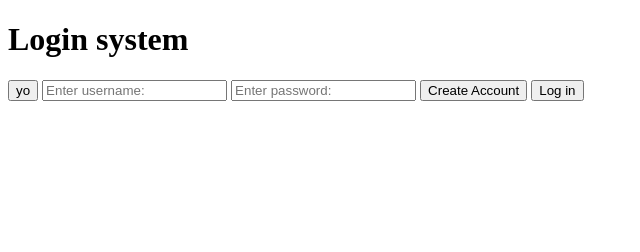
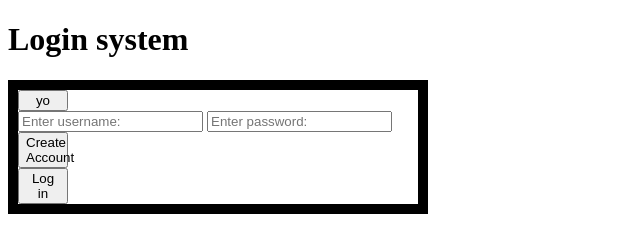
Before and after one commit to malikDev2/log-in-system, a plain HTML site: page frontend/index.html in a window 1280 px wide. Shown: the whole page, without its empty margins (0-640 px from the left). Drawn offline with Linux system fonts and the light colour scheme.

Commit message:
added border to login

```diff
--- a/frontend/index.html
+++ b/frontend/index.html
@@ -4,15 +4,18 @@
     <meta charset="UTF-8">
     <meta name="viewport" content="width=device-width, initial-scale=1.0">
     <title>Document</title>
+    <link rel="stylesheet" href="styles.css">
 </head>
 <body>
     <h1>Login system</h1>
-    <div className = "box">
-    <button>yo</button>
-    <input type="text" placeholder="Enter username:">
-    <input type="text" placeholder="Enter password:">
-    <button>Create Account</button>
-    <button>Log in</button>
+    <div class = "box">
+        <button>yo</button>
+        <div class="inputs">
+            <input type="text" placeholder="Enter username:">
+            <input type="text" placeholder="Enter password:">
+        </div>
+        <button>Create Account</button>
+        <button>Log in</button>
     </div>
 
 
--- a/frontend/styles.css
+++ b/frontend/styles.css
@@ -0,0 +1,17 @@
+.box{
+    display: flex;
+    flex-direction: column;
+    width: 400px;
+    border: 10px solid black;
+
+}
+
+.box button{
+    width: 50px;
+
+}
+
+.body{
+    background-color: red;
+
+}
```
